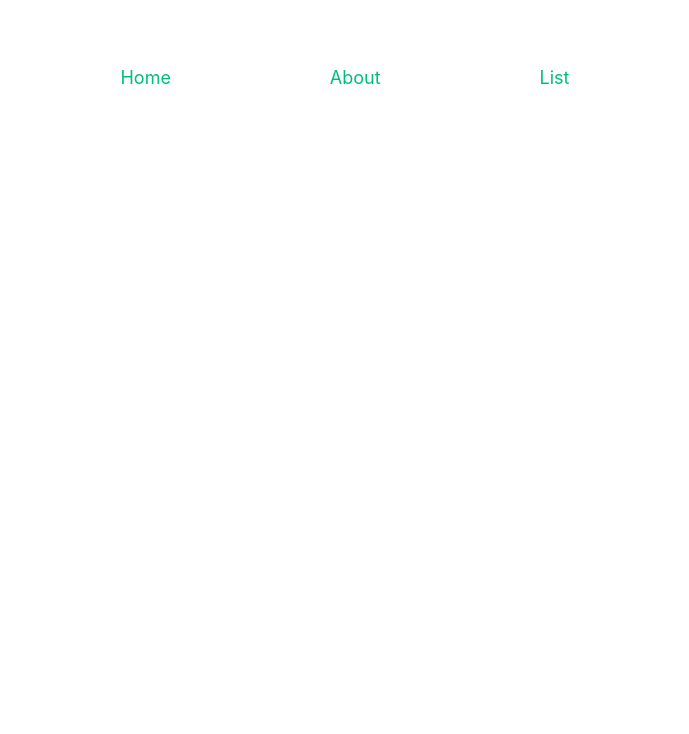
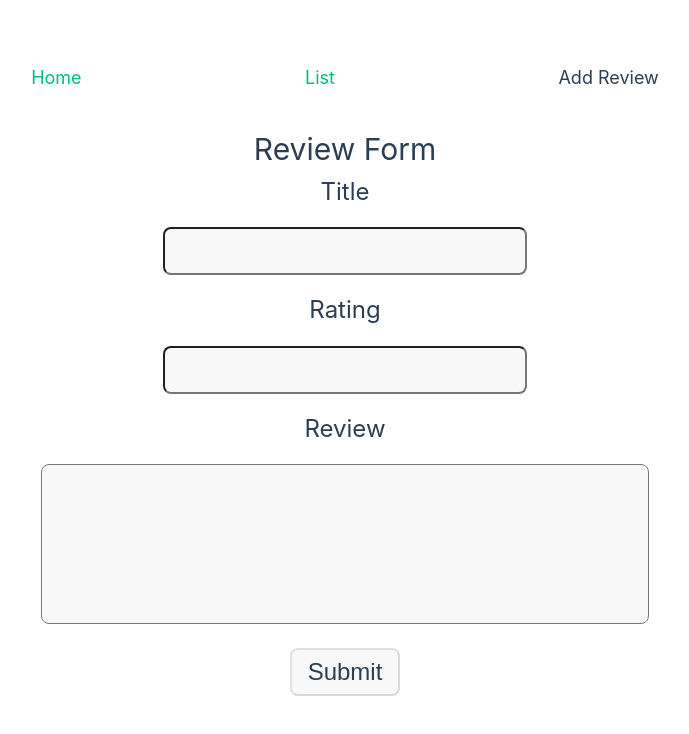
Before and after one commit to razorbanana/libraryL, a Vue app in the folder client/: page /form in a window 1280 px wide. Before the commit this address had no page. Shown: the top 734 px of the page, without its empty margins (295-984 px from the left). Built offline with nearby package versions, Linux system fonts and the light colour scheme.

Commit message:
feat: input for selecting book in review form

```diff
--- a/client/src/App.vue
+++ b/client/src/App.vue
@@ -8,8 +8,8 @@ import HelloWorld from './components/HelloWorld.vue'
     <div class="wrapper">
       <nav>
           <RouterLink to="/">Home</RouterLink>
-          <RouterLink to="/about">About</RouterLink>
           <RouterLink to="/list">List</RouterLink>
+          <RouterLink to="/form">Add Review</RouterLink>
       </nav>
     </div>
   </header>
@@ -38,7 +38,7 @@ import HelloWorld from './components/HelloWorld.vue'
   }
 
   nav {
-    width: 50%;
+    width: 70%;
     display: flex;
     justify-content: space-around;
   }
--- a/client/src/assets/base.css
+++ b/client/src/assets/base.css
@@ -84,3 +84,50 @@ body {
   -webkit-font-smoothing: antialiased;
   -moz-osx-font-smoothing: grayscale;
 }
+
+.input-container {
+  width: 100%;
+}
+
+.input-container>input {
+  background-color: var(--color-background-soft);
+  color: var(--color-text);
+  width: 30%;
+  height: 3rem;
+  font-size: 1.5rem;
+  border-radius: 0.5rem;
+  padding: 0.5rem;
+  display: block;
+  margin: 1rem auto;
+}
+
+.input-container>textarea{
+  background-color: var(--color-background-soft);
+  color: var(--color-text);
+  margin: 1rem auto;
+  overflow-y: scroll;
+  width: 50%;
+  height: 10rem;
+  font-size: 1.5rem;
+  border-radius: 0.5rem;
+  padding: 0.5rem;
+  display: block;
+  resize: none;
+}
+
+.input-container>textarea::-webkit-scrollbar {
+    width: 1em;
+}
+
+.input-container>textarea::-webkit-scrollbar-thumb:hover {
+  cursor: pointer;
+}
+
+.input-container>textarea::-webkit-scrollbar-track {
+    -webkit-box-shadow: inset 0 0 6px rgba(0,0,0,0.3);
+}
+
+.input-container>textarea::-webkit-scrollbar-thumb {
+  background-color: darkgrey;
+  outline: 1px solid slategrey;
+}
--- a/client/src/assets/main.css
+++ b/client/src/assets/main.css
@@ -20,3 +20,7 @@ a,
     background-color: hsla(160, 100%, 37%, 0.2);
   }
 }
+
+.page {
+  text-align: center;
+}
--- a/client/src/components/FilterInput.vue
+++ /dev/null
@@ -1,32 +0,0 @@
-<template>
-  <div class="InputContainer">
-    <input type="text" :value="value" @input="$emit('update:value', $event.target.value)" />
-  </div>
-</template>
-
-<script setup lang="ts">
-import { defineProps, defineEmits } from 'vue';
-
-const props = defineProps<{
-  value: string;
-}>();
-
-const emit = defineEmits<{
-  (e: 'update:value', value: string): void;
-}>();
-</script>
-
-<style>
-.InputContainer {
-  display: flex;
-  justify-content: center;
-}
-.InputContainer>input {
-  margin: 1rem;
-  width: 30%;
-  height: 3rem;
-  font-size: 1.5rem;
-  border-radius: 0.5rem;
-  padding: 0.5rem;
-}
-</style>
--- /dev/null
+++ b/client/src/components/inputs/FilterInput.vue
@@ -0,0 +1,21 @@
+<template>
+  <div class="input-container">
+    <input type="text" :value="value" @input="$emit('update:value', ($event.target as HTMLInputElement).value)" />
+  </div>
+</template>
+
+<script setup lang="ts">
+import { defineProps, defineEmits } from 'vue';
+
+const props = defineProps<{
+  value: string;
+}>();
+
+const emit = defineEmits<{
+  (e: 'update:value', value: string): void;
+}>();
+</script>
+
+<style>
+
+</style>
--- /dev/null
+++ b/client/src/components/inputs/TitleSelectInput.vue
@@ -0,0 +1,69 @@
+<template>
+    <label for="title">Title</label>
+    <div class="search-container input-container">
+        <input type="text" name="title" required :value="query" @input="updateQuery" @focus="isFocused = true" @blur="isFocused = false">
+        <ul class="books-list" v-if="isFocused && filteredBooks.length">
+            <li v-for="book in filteredBooks" :key="book.id" :value="book.id" class="books-list__item" @mousedown.prevent="selectBook(book.title)">{{ book.title }}</li>
+        </ul>
+    </div>
+</template>
+
+<script setup lang='ts'>
+    import { defineProps, defineEmits, ref, computed } from 'vue';
+    import { useBooksStore } from '@/stores/booksStore';
+
+    const query = ref('');
+    const isFocused = ref(false);
+    const books = ref(useBooksStore().getBooks());
+    const filteredBooks = computed(() => {
+        return books.value.filter(book => book.title.toLowerCase().includes(query.value.toLowerCase()));
+    });
+
+    const updateQuery = (e: Event) => {
+        query.value = (e.target as HTMLInputElement).value;
+        if (filteredBooks.value.length === 1 && query.value === filteredBooks.value[0].title) {
+            isFocused.value = false;
+            emit('update:value', filteredBooks.value[0].title);
+        }
+    }
+
+    const selectBook = (title: string) => {
+        query.value = title;
+        isFocused.value = false;
+        emit('update:value', title);
+    }
+
+    const emit = defineEmits<{
+        (e: 'update:value', value: string): void;
+    }>();
+
+</script>
+
+<style>
+    .search-container{
+        position: relative;
+    }
+
+    .books-list {
+        position: absolute;
+        top: 100%;
+        width: 30%;
+        left: 35%;
+        background-color: var(--color-background-soft);
+        color: var(--color-text);
+        z-index: 1000;
+        max-height: 15rem;
+        overflow-y: auto;
+        border: 2px solid var(--color-border);
+    }
+
+    .books-list__item{
+        text-align: left;
+        height: 3rem;
+        font-size: 1.5rem;
+        padding: 0.5rem;
+        list-style-type: none;
+        cursor: pointer;
+
+    }
+</style>
--- a/client/src/router/index.ts
+++ b/client/src/router/index.ts
@@ -1,6 +1,7 @@
 import { createRouter, createWebHistory } from 'vue-router'
 import HomeView from '../views/HomeView.vue'
 import ListView from '@/views/ListView.vue'
+import ReviewFormView from '@/views/ReviewFormView.vue'
 
 const router = createRouter({
   history: createWebHistory(import.meta.env.BASE_URL),
@@ -11,20 +12,20 @@ const router = createRouter({
       component: HomeView
     },
     {
-      path: '/about',
-      name: 'about',
-      // route level code-splitting
-      // this generates a separate chunk (About.[hash].js) for this route
-      // which is lazy-loaded when the route is visited.
-      component: () => import('../views/AboutView.vue')
-    },
-    {
       path: '/list',
       name: 'list',
       // route level code-splitting
       // this generates a separate chunk (About.[hash].js) for this route
       // which is lazy-loaded when the route is visited.
       component: ListView
+    },
+    {
+      path: '/form',
+      name: 'form',
+      // route level code-splitting
+      // this generates a separate chunk (About.[hash].js) for this route
+      // which is lazy-loaded when the route is visited.
+      component: ReviewFormView
     }
   ]
 })
--- /dev/null
+++ b/client/src/stores/booksStore.ts
@@ -0,0 +1,31 @@
+import { defineStore } from 'pinia'
+import type { Book } from 'shared'
+
+export const useBooksStore = defineStore('books', () => {
+  const books: Book[] = [
+        {
+            id: 'ANSDWR',
+            title: '1984',
+            description: 'A dystopian novel by George Orwell.',
+            authors: ['George Orwell'],
+            publishedDate: '1949-06-08',
+        },
+        {
+            id: 'ANSDW2',
+            title: 'Animal Farm',
+            description: 'Animal Farm is a satirical allegorical novella, in the form of a beast fable, by George Orwell, first published in England on 17 August 1945.',
+            authors: ['George Orwell'],
+            publishedDate: '1945-08-17',
+        }
+    ]
+
+  function getBooks() {
+    return books
+  }
+
+  function getBook(id: string) {
+    return books.find(book => book.id === id)
+  }
+
+  return { getBooks, getBook }
+})
--- a/client/src/views/AboutView.vue
+++ /dev/null
@@ -1,15 +0,0 @@
-<template>
-  <div class="about page">
-    <h1>This is an about page</h1>
-  </div>
-</template>
-
-<style>
-@media (min-width: 1024px) {
-  .about {
-    min-height: 100vh;
-    display: flex;
-    align-items: center;
-  }
-}
-</style>
--- a/client/src/views/ListView.vue
+++ b/client/src/views/ListView.vue
@@ -14,25 +14,11 @@
 
 <script setup lang="ts">
     import { ref, computed } from 'vue'
-    import FilterInput from '../components/FilterInput.vue'
-    import type { Book } from 'shared'
-    let filterValue = ref('')
-    const books: Book[] = [
-        {
-            id: 'ANSDWR',
-            title: '1984',
-            description: 'A dystopian novel by George Orwell.',
-            authors: ['George Orwell'],
-            publishedDate: '1949-06-08',
-        },
-        {
-            id: 'ANSDW2',
-            title: 'Animal Farm',
-            description: 'Animal Farm is a satirical allegorical novella, in the form of a beast fable, by George Orwell, first published in England on 17 August 1945.',
-            authors: ['George Orwell'],
-            publishedDate: '1945-08-17',
-        }
-    ]
+    import FilterInput from '../components/inputs/FilterInput.vue'
+    import { useBooksStore } from '@/stores/booksStore';
+
+    const books = useBooksStore().getBooks()
+    const filterValue = ref('')
     const filteredBooks = computed(() => {
         return books.filter(book => book.title.toLowerCase().includes(filterValue.value.toLowerCase()))
     })
--- /dev/null
+++ b/client/src/views/ReviewFormView.vue
@@ -0,0 +1,52 @@
+<template>
+    <div class="page">
+        <div class="review-form-container">
+            <h1>Review Form</h1>
+            <form class="review-form input-container" >
+                <TitleSelectInput :value="title" @update:value="title = $event"/>
+                <label for="rating">Rating</label>
+                <input type="number" id="rating" name="rating" required>
+                <label for="review">Review</label>
+                <textarea id="review" name="review"></textarea>
+                <button type="submit">Submit</button>
+            </form>
+        </div>
+    </div>
+</template>
+
+<script setup lang="ts">
+    import { ref } from 'vue'
+    import TitleSelectInput from '../components/inputs/TitleSelectInput.vue'
+    const title = ref('')
+</script>
+
+<style>
+    .review-form-container {
+        margin: 0 auto;
+    }
+
+    .review-form>label {
+        font-size: 1.5rem;
+    }
+
+    .review-form>button {
+        margin: 0.5rem auto;
+        padding: 0.5rem 1rem;
+        font-size: 1.5rem;
+        background-color: var(--color-background-soft);
+        color: var(--color-text);
+        border-color: var(--color-border);
+        border-radius: 0.5rem;
+    }
+
+    .review-form>button:hover {
+        margin: 0.5rem auto;
+        padding: 0.5rem 1rem;
+        font-size: 1.5rem;
+        background-color: var(--color-background-mute);
+        color: var(--color-text);
+        border-color: var(--color-border-hover);
+        border-radius: 0.5rem;
+    }
+
+</style>
```
Also changed, not shown: client/src/stores/counter.ts (line endings or trailing spaces).
